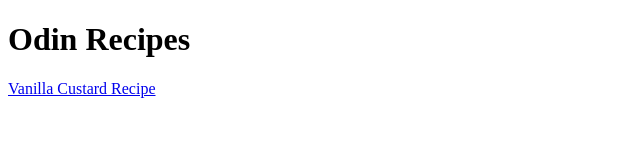
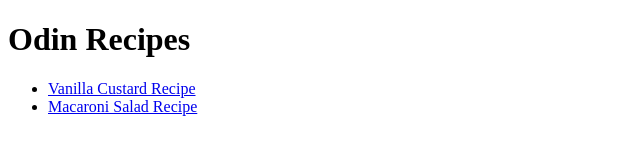
Before and after one commit to dantekansepa/top, a plain HTML site: page foundations/odin-recipes/index.html in a window 1280 px wide. Shown: the whole page, without its empty margins (0-640 px from the left). Drawn offline with Linux system fonts and the light colour scheme.

Commit message:
index.html

```diff
--- a/foundations/odin-recipes/index.html
+++ b/foundations/odin-recipes/index.html
@@ -8,6 +8,10 @@
 </head>
 <body>
   <h1>Odin Recipes</h1>
-  <a href="recipes/custard.html">Vanilla Custard Recipe</a>
+  <ul>
+    <li><a href="recipes/custard.html">Vanilla Custard Recipe</a></li>
+  <li><a href="recipes/macaroni.html">Macaroni Salad Recipe</a> </li>
+  </ul>
+
 </body>
 </html>
```
